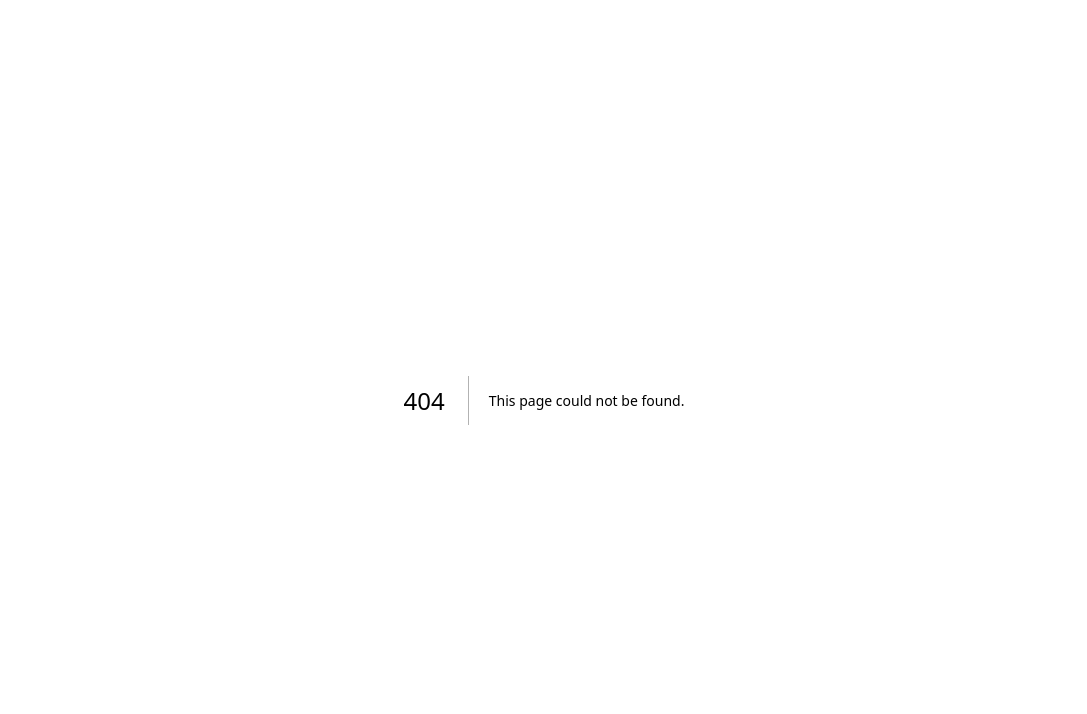
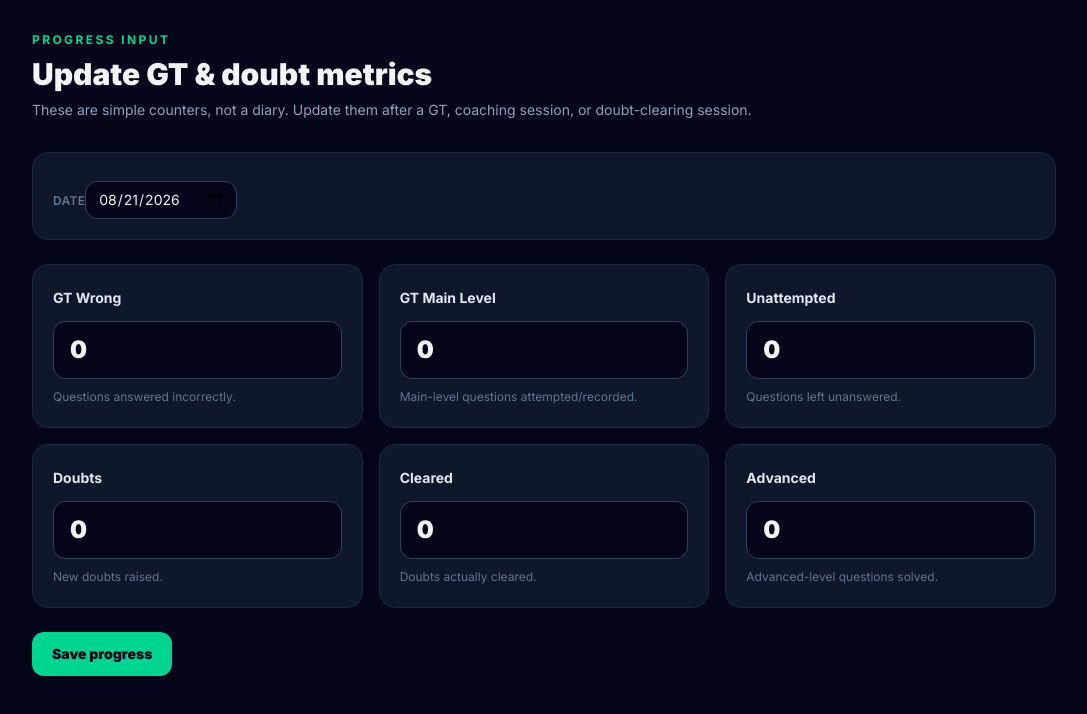
Before and after one commit to hackers-reality/JEE-prep, a Next.js app: page /personal-timetable/update in a window 1280 px wide. Before the commit this address had no page. Shown: the top 714 px of the page, without its empty margins (96-1183 px from the left). Built offline with nearby package versions, Linux system fonts and the light colour scheme.

Commit message:
Add editable GT progress input panel

```diff
--- /dev/null
+++ b/app/personal-timetable/update/page.tsx
@@ -0,0 +1,90 @@
+"use client";
+
+import { useEffect, useState } from "react";
+
+type Metrics = {
+  gtWrong: number;
+  gtMainLevel: number;
+  unattempted: number;
+  doubts: number;
+  cleared: number;
+  advanced: number;
+};
+
+const EMPTY: Metrics = { gtWrong: 0, gtMainLevel: 0, unattempted: 0, doubts: 0, cleared: 0, advanced: 0 };
+
+export default function UpdateProgressPage() {
+  const [date, setDate] = useState(new Date().toISOString().slice(0, 10));
+  const [metrics, setMetrics] = useState<Metrics>(EMPTY);
+  const [status, setStatus] = useState("");
+
+  useEffect(() => {
+    try {
+      const raw = localStorage.getItem(`jee-progress-${date}`);
+      if (raw) setMetrics({ ...EMPTY, ...JSON.parse(raw) });
+      else setMetrics(EMPTY);
+    } catch {
+      setMetrics(EMPTY);
+    }
+  }, [date]);
+
+  function update(key: keyof Metrics, value: string) {
+    setMetrics((m) => ({ ...m, [key]: Math.max(0, Number(value) || 0) }));
+  }
+
+  async function save() {
+    localStorage.setItem(`jee-progress-${date}`, JSON.stringify(metrics));
+    setStatus("Saved locally ✓");
+    try {
+      const response = await fetch("/api/personal-timetable", {
+        method: "PUT",
+        headers: { "Content-Type": "application/json" },
+        body: JSON.stringify({ progressDate: date, metrics }),
+      });
+      if (response.ok) setStatus("Saved & synced ✓");
+    } catch {
+      // Local save remains the fallback until Turso/auth is connected.
+    }
+  }
+
+  return (
+    <main className="min-h-screen bg-slate-950 px-4 py-8 text-slate-100 sm:px-6 lg:px-10">
+      <div className="mx-auto max-w-5xl">
+        <div className="mb-8">
+          <p className="text-xs font-bold uppercase tracking-[0.2em] text-emerald-400">Progress input</p>
+          <h1 className="mt-2 text-3xl font-black">Update GT & doubt metrics</h1>
+          <p className="mt-2 text-sm text-slate-400">These are simple counters, not a diary. Update them after a GT, coaching session, or doubt-clearing session.</p>
+        </div>
+
+        <div className="mb-6 rounded-2xl border border-slate-800 bg-slate-900 p-5">
+          <label className="text-xs font-semibold uppercase tracking-wide text-slate-500">Date</label>
+          <input type="date" value={date} onChange={(e) => setDate(e.target.value)} className="mt-2 rounded-xl border border-slate-700 bg-slate-950 px-3 py-2 text-sm" />
+        </div>
+
+        <div className="grid gap-4 sm:grid-cols-2 lg:grid-cols-3">
+          <Metric label="GT Wrong" value={metrics.gtWrong} onChange={(v) => update("gtWrong", v)} hint="Questions answered incorrectly." />
+          <Metric label="GT Main Level" value={metrics.gtMainLevel} onChange={(v) => update("gtMainLevel", v)} hint="Main-level questions attempted/recorded." />
+          <Metric label="Unattempted" value={metrics.unattempted} onChange={(v) => update("unattempted", v)} hint="Questions left unanswered." />
+          <Metric label="Doubts" value={metrics.doubts} onChange={(v) => update("doubts", v)} hint="New doubts raised." />
+          <Metric label="Cleared" value={metrics.cleared} onChange={(v) => update("cleared", v)} hint="Doubts actually cleared." />
+          <Metric label="Advanced" value={metrics.advanced} onChange={(v) => update("advanced", v)} hint="Advanced-level questions solved." />
+        </div>
+
+        <div className="mt-6 flex items-center gap-3">
+          <button onClick={save} className="rounded-xl bg-emerald-400 px-5 py-3 text-sm font-black text-slate-950 hover:bg-emerald-300">Save progress</button>
+          {status && <span className="text-sm text-emerald-400">{status}</span>}
+        </div>
+      </div>
+    </main>
+  );
+}
+
+function Metric({ label, value, onChange, hint }: { label: string; value: number; onChange: (v: string) => void; hint: string }) {
+  return (
+    <div className="rounded-2xl border border-slate-800 bg-slate-900 p-5">
+      <label className="text-sm font-bold text-slate-200">{label}</label>
+      <input type="number" min="0" value={value} onChange={(e) => onChange(e.target.value)} className="mt-3 w-full rounded-xl border border-slate-700 bg-slate-950 px-4 py-3 text-2xl font-black outline-none focus:border-emerald-400" />
+      <p className="mt-2 text-xs leading-5 text-slate-500">{hint}</p>
+    </div>
+  );
+}
```
